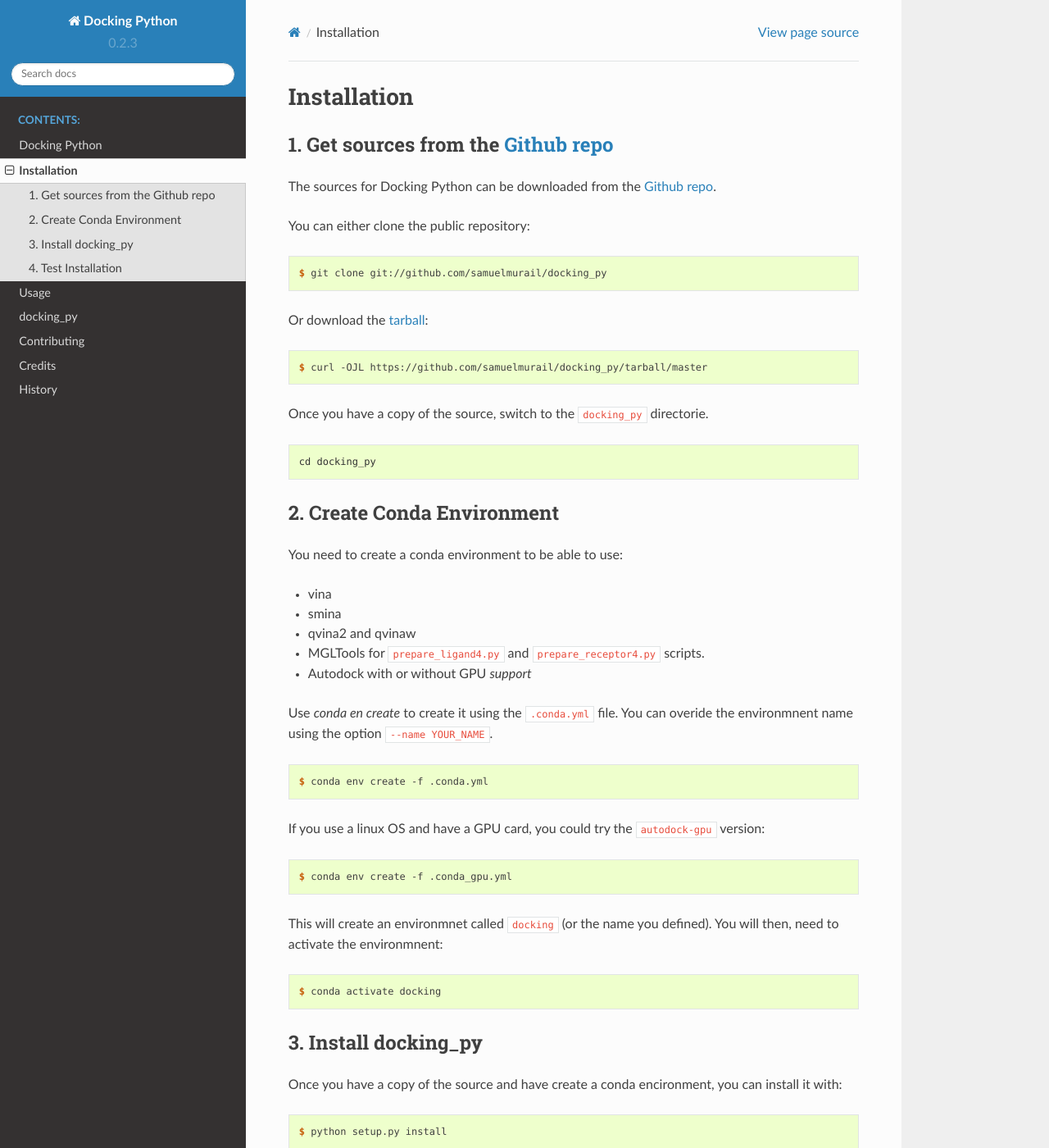
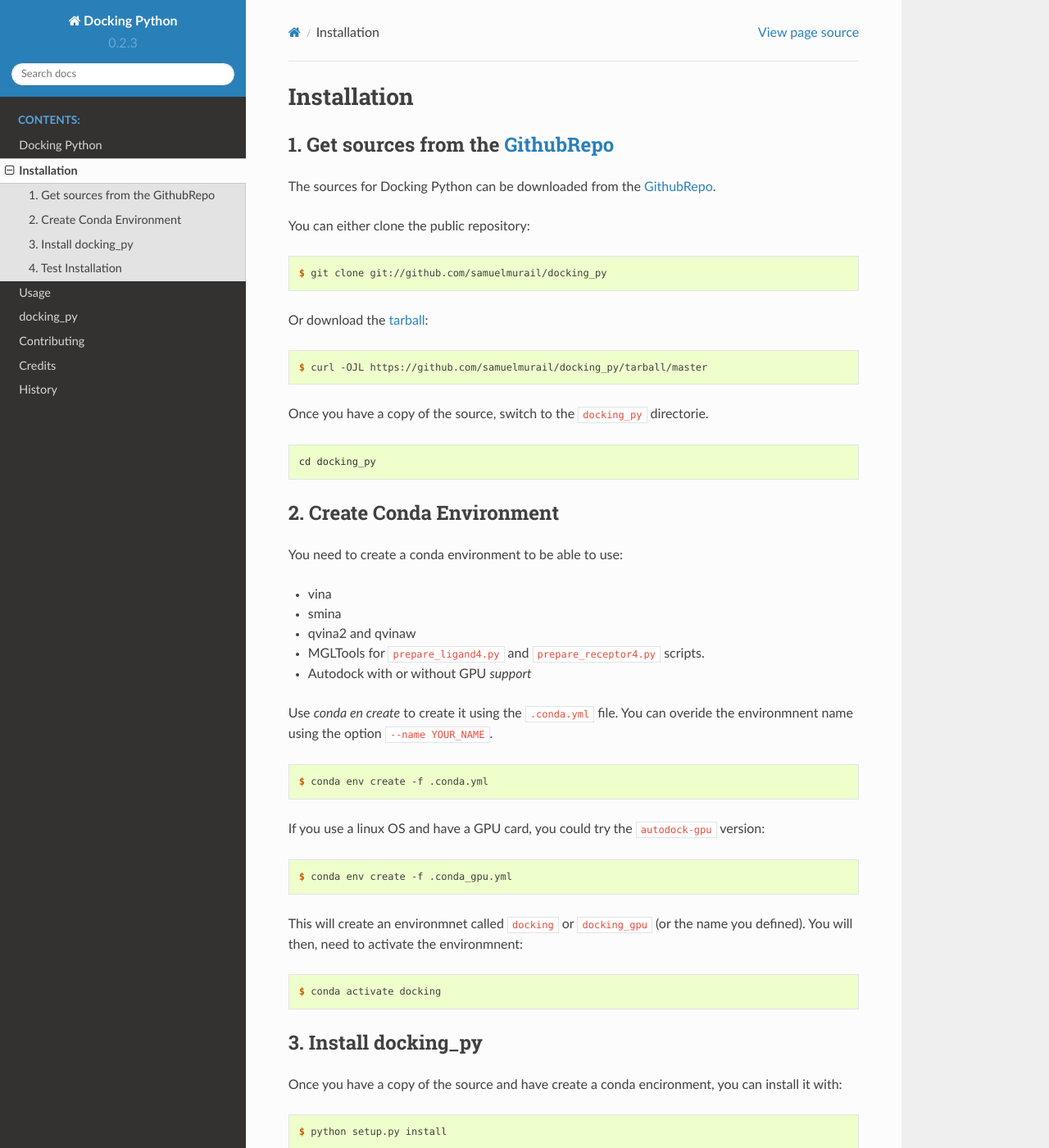
Before and after one commit to samuelmurail/docking_py, a Sphinx documentation site: the page built from docs/installation.rst, in a window 1280 px wide and 1400 px high. Shown: the whole window at 82% size. Built offline with Sphinx 7.4.7 and the Read the Docs theme 2.0.0, drawn with Linux system fonts in a browser that asks for light colours; pages that are not in the unit, such as notebooks, are missing from menus.

Commit message:
Small update of install

```diff
--- a/docs/installation.rst
+++ b/docs/installation.rst
@@ -4,10 +4,10 @@
 Installation
 ============
 
-1. Get sources from the `Github repo`_
+1. Get sources from the `GithubRepo`_
 --------------------------------------
 
-The sources for Docking Python can be downloaded from the `Github repo`_.
+The sources for Docking Python can be downloaded from the `GithubRepo`_.
 
 You can either clone the public repository:
 
@@ -27,19 +27,24 @@
 
     cd docking_py
 
-.. _Github repo: https://github.com/samuelmurail/docking_py
+
+.. _GithubRepo: https://github.com/samuelmurail/docking_py
 .. _tarball: https://github.com/samuelmurail/docking_py/tarball/master
+
 
 2. Create Conda Environment
 ---------------------------
 
+
 You need to create a conda environment to be able to use:
+
 
 * vina
 * smina
 * qvina2 and qvinaw
 * MGLTools for ``prepare_ligand4.py`` and ``prepare_receptor4.py`` scripts.
 * Autodock with or without GPU *support*
+
 
 Use `conda en create` to create it using the ``.conda.yml`` file. You can overide the environmnent name using the option ``--name YOUR_NAME``.
 
@@ -54,7 +59,7 @@
     $ conda env create -f .conda_gpu.yml
 
 
-This will create an environmnet called ``docking`` (or the name you defined). You will then, need to activate the environmnent:
+This will create an environmnet called ``docking`` or ``docking_gpu`` (or the name you defined). You will then, need to activate the environmnent:
 
 .. code-block:: console
 
```
